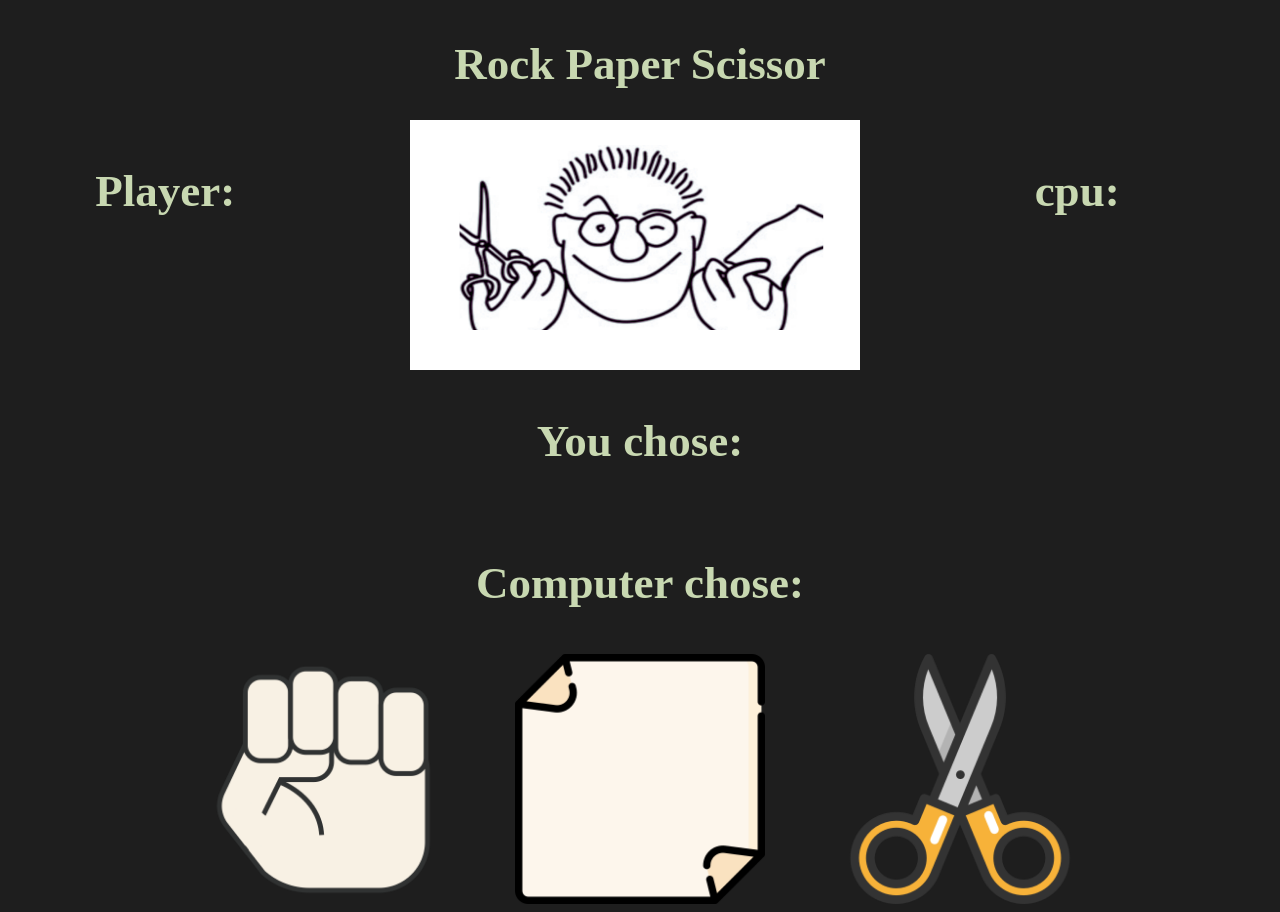
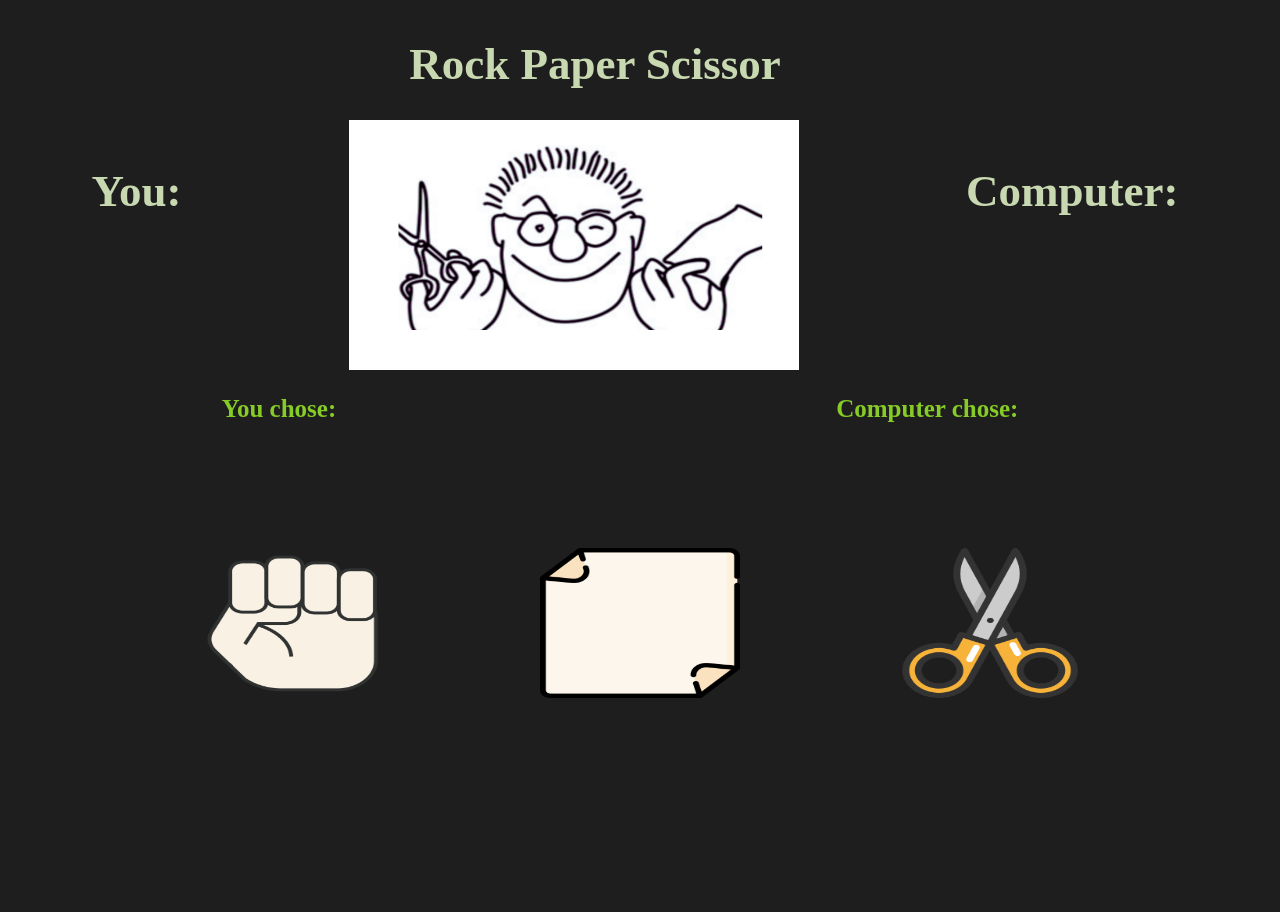
Before and after one commit to Narayan7330/RockPaperScissors, a plain HTML site: page index.html in a window 1280 px wide. After the commit the page ends 800 px from the top, so only its background shows below. Drawn offline with Linux system fonts and the light colour scheme.

Commit message:
made some changed in ui

```diff
--- a/index.html
+++ b/index.html
@@ -9,19 +9,21 @@
 </head>
 <body>
 
+
 <div id="upperPart">
-  <h1 class="text">Rock Paper Scissor</h1>
+  <h1 class="text" style="padding-right: 90px;">Rock Paper Scissor</h1>
 </div>
 
 <div id="middlePart">
-  <p class="text">Player:</p>
+  <p class="text">You:</p>
   <img src="img/Untitled design.png" alt="artist" height="250px" width="450px">
-  <p class="text">cpu:</p>
+  <p class="text">Computer:</p>
   </div>
 
 <div id="decission">
-  <p class="text">You chose: </p>
-<p class="text"> Computer chose: </p>
+  <p class="decisionText">You chose: </p>
+  <p class="decisionText"> Computer chose: </p>
+
 </div>
 
 <div id="choose">
--- a/style.css
+++ b/style.css
@@ -4,7 +4,7 @@ background-color: #1e1e1e;
 .text{
 color: #C8D8B1;
 font-family: 'Orbitron';
-font-weight: bold;
+font-weight: bolder;
 font-size: 45px;
 }
 
@@ -21,22 +21,23 @@ align-items: center;
   display: flex;
   flex-direction: row;
   justify-content: space-around;
-  margin-right: 65px;
+  margin-right: 10px;
 }
 #decission{
 
 display: flex;
 justify-content: center;
-flex-direction: column;
+flex-direction: row;
 align-items: center;
 margin-top: 0%;
-
+gap: 500px;
+padding-right: 40px;
 }
 
 .sizeOfImage{
 
-height: 250px;
-width: 250px;
+height: 150px;
+width: 200px;
 
 
 
@@ -46,5 +47,14 @@ width: 250px;
 
   display: flex;
   justify-content: center;
-  gap: 70px;
+  gap: 150px;
+  margin-top: 100px;
 }
+
+.decisionText{
+  color:#86cb26;
+  font-family: 'Orbitron';
+  font-weight: bold;
+  font-size: 25px;
+
+}
```
